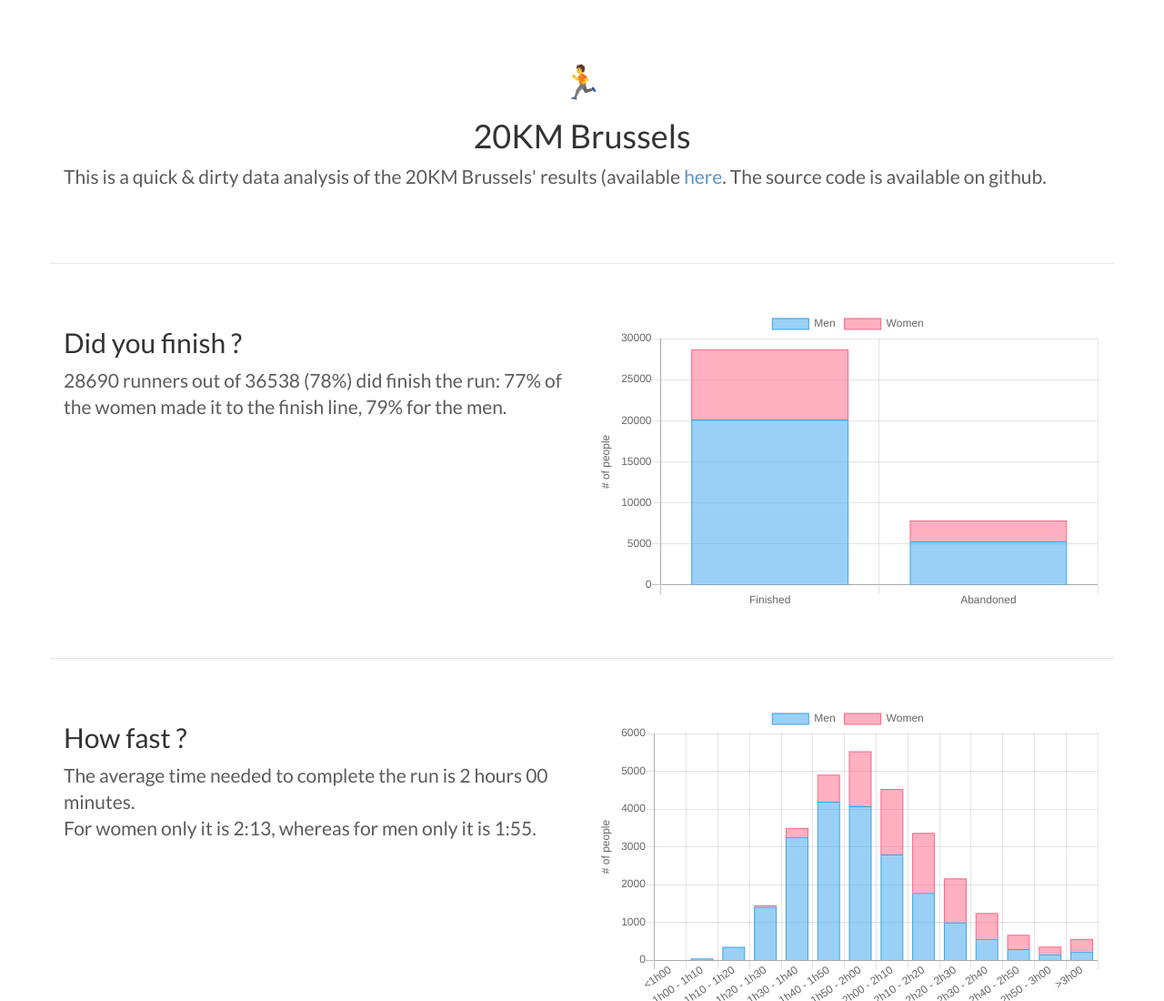
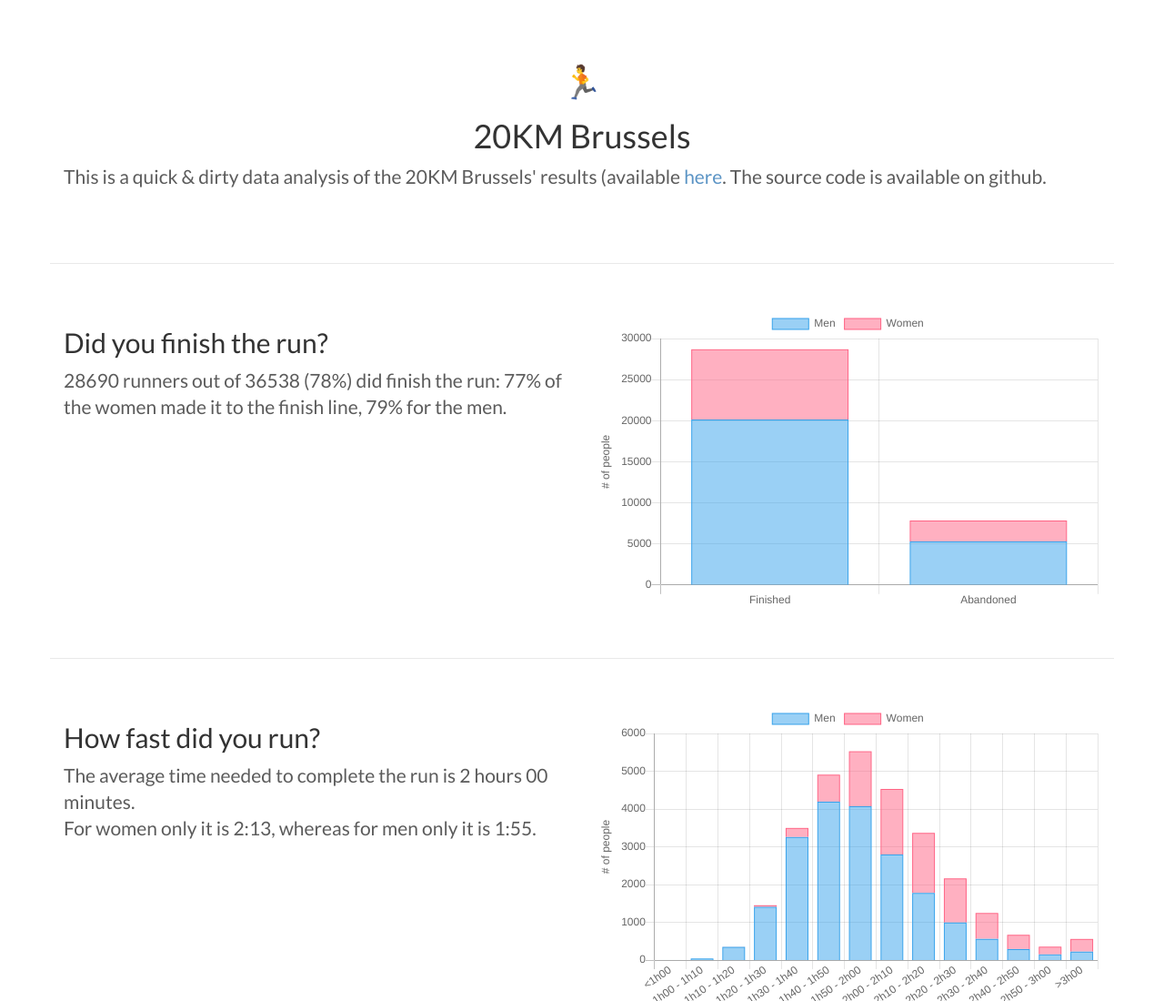
Before and after one commit to maximedb/20KM2017, a plain HTML site: page index.html in a window 1280 px wide. Shown: the top 1100 px of the page at 91% size. Drawn offline with nearby package versions, Linux system fonts and the light colour scheme; a script that the page names is missing; a web font is replaced by a local one.

Commit message:
Update index.html

```diff
--- a/index.html
+++ b/index.html
@@ -36,7 +36,7 @@
 
 		<section class="row">
 			<div class="col-md-6">
-				<h2>Did you finish ?</h2>
+				<h2>Did you finish the run?</h2>
 				<p class="lead mb-3">28690 runners out of 36538 (78%) did finish the run: 77% of the women made it to the finish line,
 				79% for the men.</p>
 			</div>
@@ -47,7 +47,7 @@
 
 		<section class="row">
 			<div class="col-md-6">
-				<h2>How fast ?</h2>
+				<h2>How fast did you run?</h2>
 				<p class="lead mb-3">The average time needed to complete the run is 2 hours 00 minutes.<br>
 				For women only it is 2:13, whereas for men only it is 1:55.</p>
 			</div>
```
